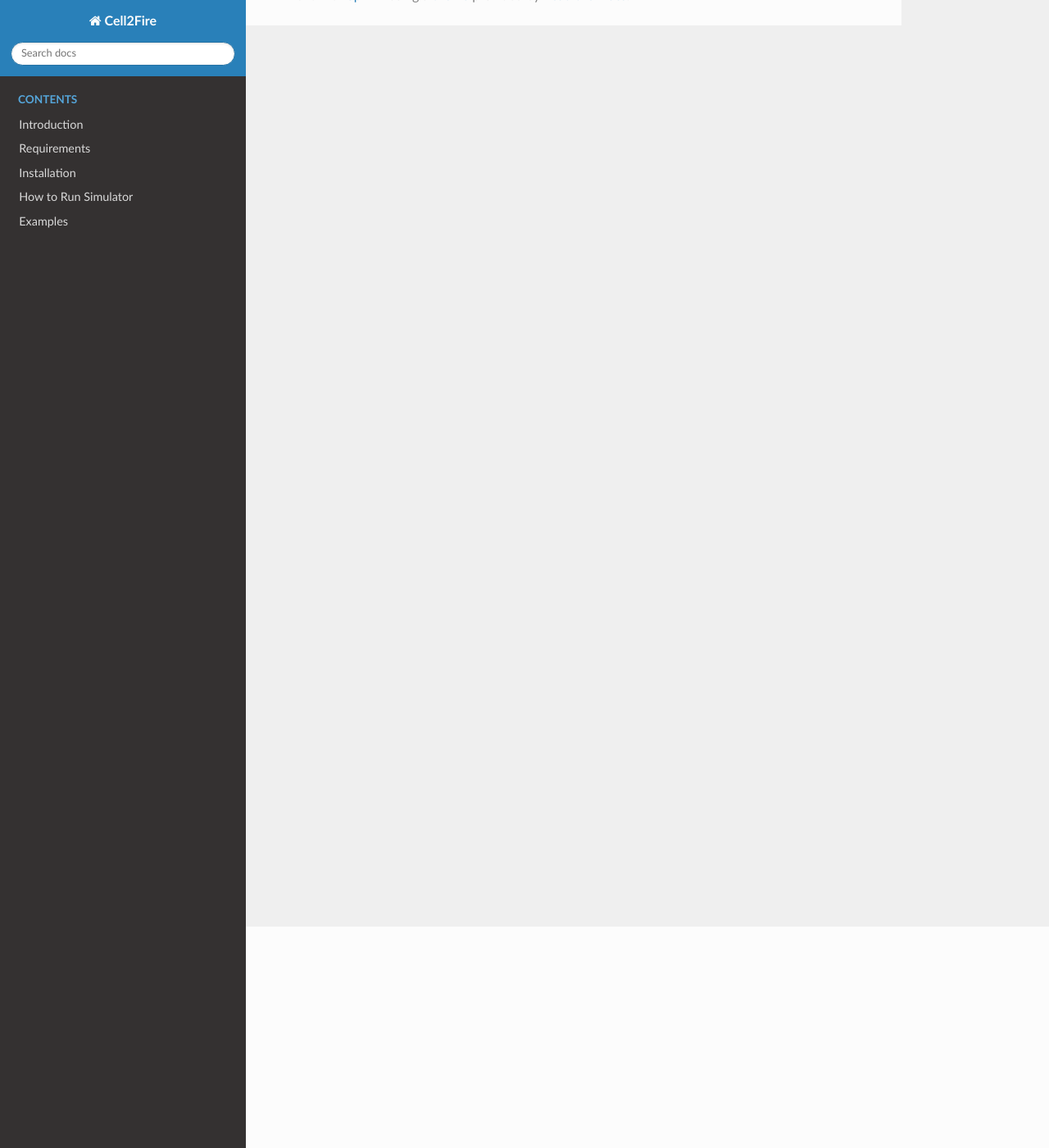
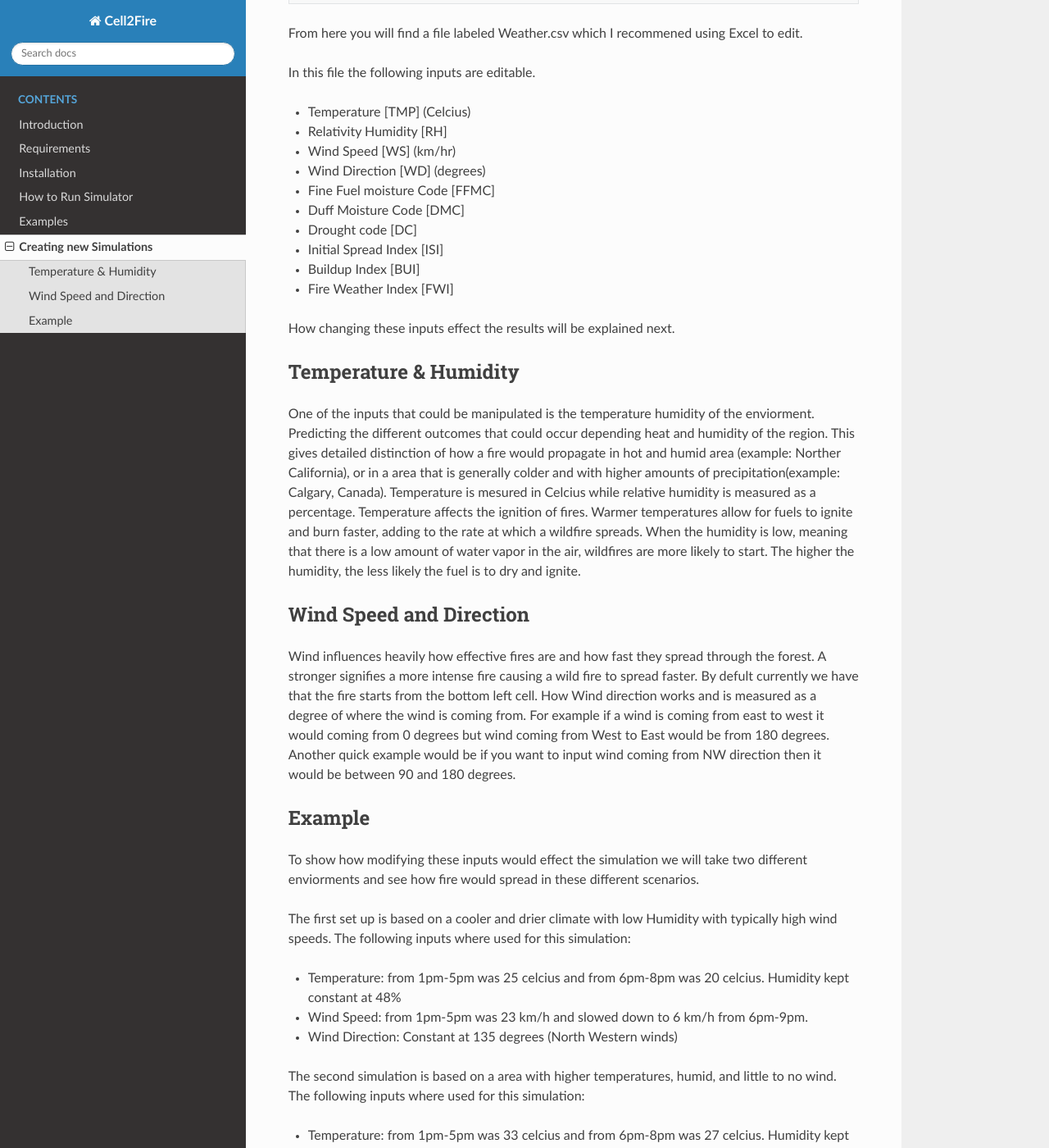
Before and after one commit to cell2fire/Cell2Fire, a Sphinx documentation site: the page built from docsrc/source/rstfiles/Editing.rst, in a window 1280 px wide and 1400 px high, scrolled down 270 px. Shown: the whole window at 82% size. Built offline with Sphinx 7.4.7 and the Read the Docs theme 2.0.0, drawn with Linux system fonts in a browser that asks for light colours; some of the changed text lies outside the part shown.

Commit message:
Added examples explaning wind speed and temperature

```diff
--- a/docsrc/source/index.rst
+++ b/docsrc/source/index.rst
@@ -7,7 +7,7 @@ Disclaimer
 This software is for research use only. There is no warranty of any kind; there is not even the implied warranty of fitness for use.
 
 .. toctree::
-   :maxdepth: 2
+   :maxdepth: 3
    :caption: Contents
 
 
@@ -16,3 +16,4 @@ This software is for research use only. There is no warranty of any kind; there
    rstfiles/install.rst
    rstfiles/run.rst
    rstfiles/examples.rst
+   rstfiles/Editing.rst
--- a/docsrc/source/rstfiles/Editing.rst
+++ b/docsrc/source/rstfiles/Editing.rst
@@ -1,7 +1,98 @@
-#!/usr/bin/env python3
-# -*- coding: utf-8 -*-
-"""
-Created on Fri Sep  6 13:42:10 2019
+========================
+Creating new Simulations
+========================
 
-@author: ulisesjaime
-"""
+One of the benifits of this simulator is the ability to able to modify inputs to create different enviorments.
+To modify inputs you will want to go into
+
+.. code-block:: html
+   :linenos:
+
+   Cell2Fire/contributed/delme63/9cellsC1
+
+From here you will find a file labeled Weather.csv which I recommened using Excel to edit.
+
+In this file the following inputs are editable.
+
+* Temperature [TMP] (Celcius)
+* Relativity Humidity [RH]
+* Wind Speed [WS] (km/hr)
+* Wind Direction [WD] (degrees)
+* Fine Fuel moisture Code [FFMC]
+* Duff Moisture Code [DMC]
+* Drought code [DC]
+* Initial Spread Index [ISI]
+* Buildup Index [BUI]
+* Fire Weather Index [FWI]
+
+How changing these inputs effect the results will be explained next.
+
+Temperature & Humidity
+----------------------
+
+One of the inputs that could be manipulated is the temperature humidity of the enviorment. Predicting the different outcomes that could occur depending heat and humidity of the region. This gives detailed distinction of how a fire would propagate in hot and humid area (example: Norther California),
+or in a area that is generally colder and with higher amounts of precipitation(example: Calgary, Canada). Temperature is mesured in Celcius while relative humidity is
+measured as a percentage. Temperature affects the ignition of fires. Warmer temperatures allow for fuels to ignite and burn faster, adding to the rate at which a wildfire spreads.
+When the humidity is low, meaning that there is a low amount of water vapor in the air, wildfires are more likely to start.
+The higher the humidity, the less likely the fuel is to dry and ignite.
+
+Wind Speed and Direction
+------------------------
+
+Wind influences heavily how effective fires are and how fast they spread through the forest. A stronger signifies a more intense fire causing a wild fire to spread faster. By defult currently we have that the fire
+starts from the bottom left cell. How Wind direction works and is measured as a degree of where the wind is coming from. For example if a wind is coming from east to west it would coming from 0 degrees but wind coming from West to East would be from 180 degrees. Another quick example
+would be if you want to input wind coming from NW direction then it would be between 90 and 180 degrees.
+
+
+Example
+-------
+
+To show how modifying these inputs would effect the simulation we will take two different enviorments and see how fire would spread in these different scenarios.
+
+The first set up is based on a cooler and drier climate with low Humidity with typically high wind speeds. The following inputs where used for this simulation:
+
+
+* Temperature: from 1pm-5pm was 25 celcius and from 6pm-8pm was 20 celcius. Humidity kept constant at 48%
+* Wind Speed: from 1pm-5pm was 23 km/h and slowed down to 6 km/h from 6pm-9pm.
+* Wind Direction: Constant at 135 degrees (North Western winds)
+
+The second simulation is based on a area with higher temperatures, humid, and little to no wind. The following inputs where used for this simulation:
+
+* Temperature: from 1pm-5pm was 33 celcius and from 6pm-8pm was 27 celcius. Humidity kept constant at 90%
+* Wind Speed: from 1pm-5pm was 5.9 km/h and slowed down to 4 km/h from 6pm-9pm.
+* Wind Direction : from 1pm-5pm winds are directed at 30 degrees, from 6pm-8pm wind are directed from 290 degrees.
+
+
+In the first simulation we see that by the 8th hour that the fire has spread to all of the cells. Higher windspeeds usually influences how fast and effectively fires are able to spread.
+
+.. figure:: /image/Chicohr1.png
+   :width: 40%
+
+   1st hour
+
+.. figure:: /image/Chicohr4.png
+   :width: 40%
+
+   4th hour
+
+.. figure:: /image/Chicohr8.png
+   :width: 40%
+
+   8th hour
+
+Notably, in the second scenario we see that fire is not able to spread to all of the cells.  This is mostly in part due to the high humidity and the low wind speeds.
+
+.. figure:: /image/Manaushr1.png
+   :width: 40%
+
+   1st hour
+
+.. figure:: /image/Manaushr6.png
+   :width: 40%
+
+   6th hour
+
+.. figure:: /image/Manaushr9.png
+   :width: 40%
+
+   9th hour
```
